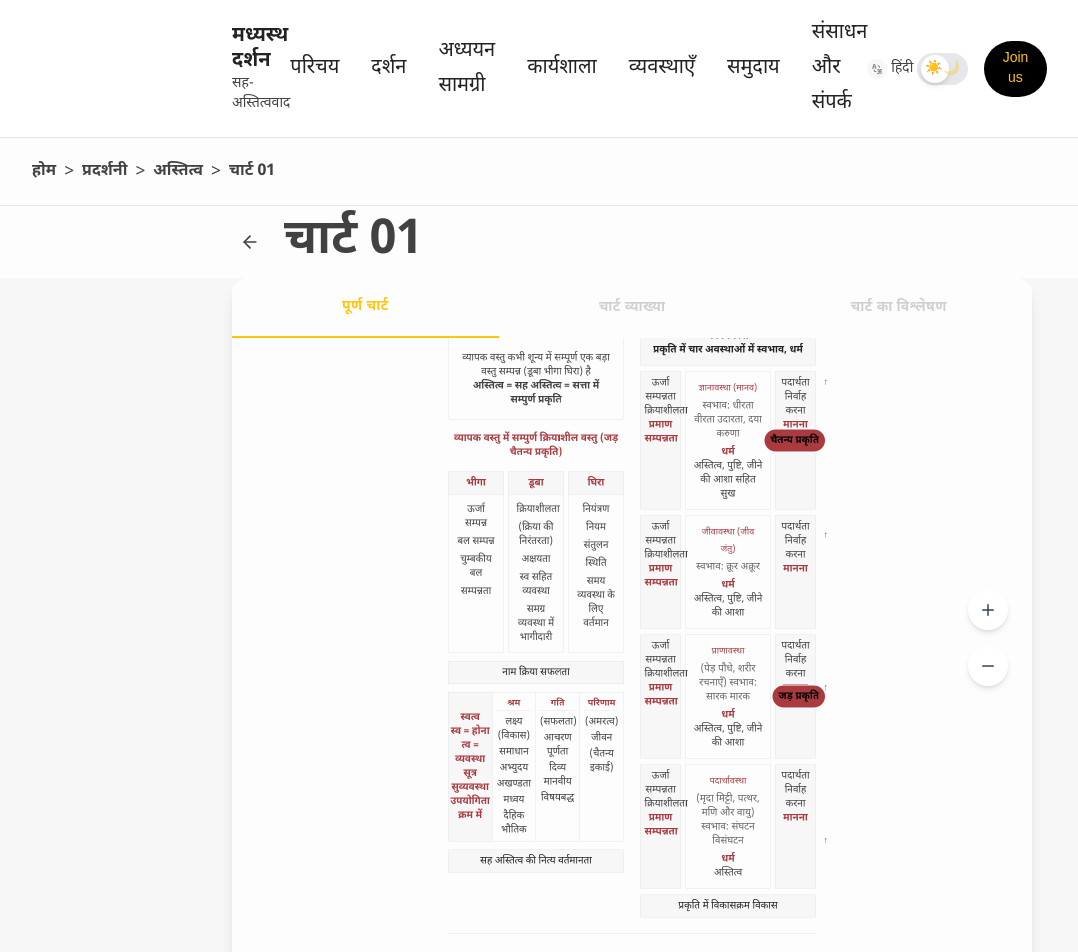
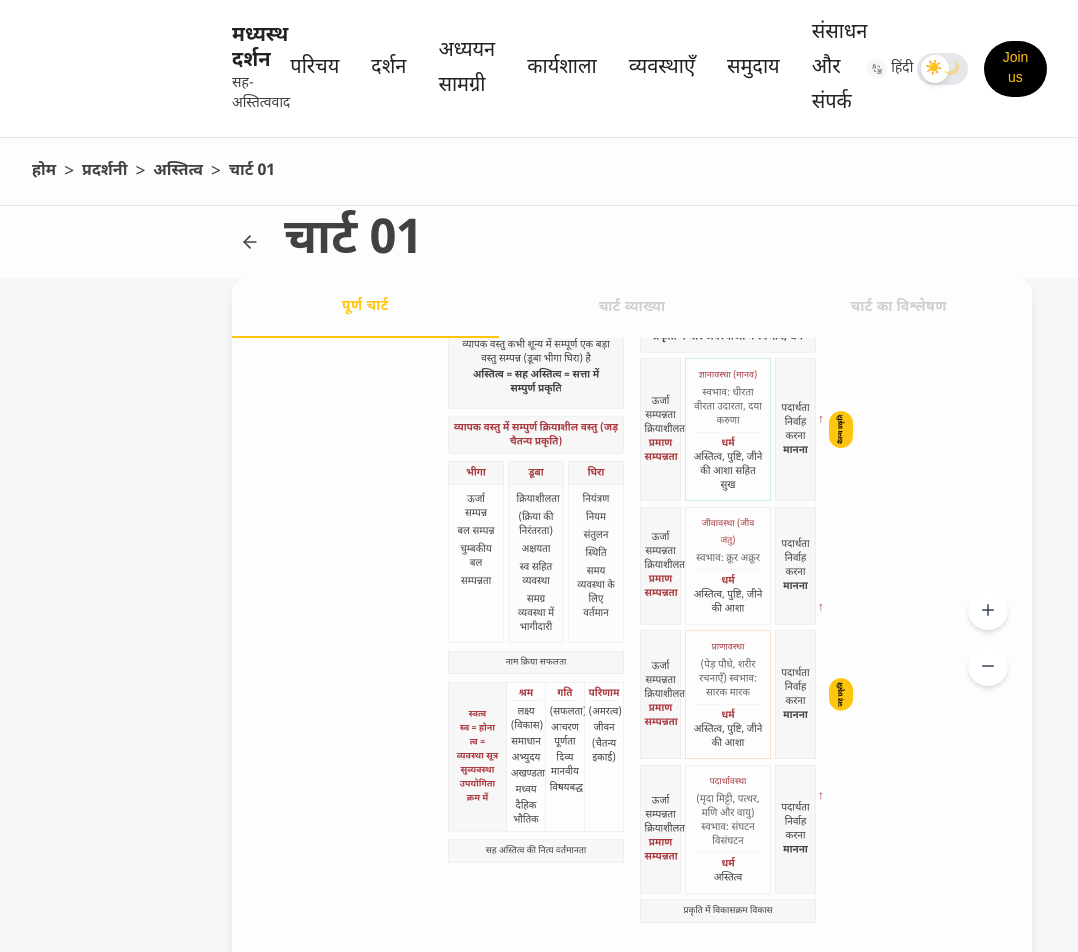
Before and after one commit to BRIJESH2403/madhyasth-darshan-sah-astitvavad, a Next.js app: page /charts/1/1/1 in a window 1280 px wide. Shown: the top 952 px of the page, without its empty margins (8-1086 px from the left). Built offline with nearby package versions, Linux system fonts and the light colour scheme.

Commit message:
updated chart01

```diff
--- a/src/components/charts/custom/Chart01.tsx
+++ b/src/components/charts/custom/Chart01.tsx
@@ -4,40 +4,40 @@ import React from "react";
 
 const Chart01 = () => {
   return (
-    <div className="chart-theme w-full p-4 md:p-8 transition-colors duration-300 text-(--chart-text)!">
-      <div className=" mx-auto grid grid-cols-1 lg:grid-cols-2 gap-8">
+    <div className="chart-theme w-full p-4 md:p-8 transition-colors duration-300 text-(--color-text-body)">
+      <div className=" grid grid-cols-1 lg:grid-cols-2 gap-8">
 
-        {/* LEFT COLUMN */}
+        {/* LEFT COLUMN: Astitva Darshan */}
         <div className="flex flex-col gap-4">
-
           {/* TOP BOX */}
-          <div className="border border-(--border-color)! p-6 rounded-sm text-center">
-            <h2 className="text-(--chart-primary)! text-xl font-bold mb-2">
+          <div className="border border-(--border-color)! p-6 rounded-sm text-center bg-(--color-bg-2)">
+            <h2 className="text-(--chart-primary)! text-2xl font-bold mb-2">
               अस्तित्व दर्शन
             </h2>
             <p className="text-xl">
-              व्यापक वस्तु कभी शून्य में सम्पूर्ण एक बड़ा वस्तु सम्पन्न (डूबा भीगा घिरा) है
+              व्यापक वस्तु कभी शून्य में सम्पूर्ण एक बड़ा वस्तु सम्पन्न (डूबा भीगा घिरा) है
             </p>
-            <p className="text-xl font-semibold">
+            <p className="text-xl font-semibold mt-1">
               अस्तित्व = सह अस्तित्व = सत्ता में सम्पुर्ण प्रकृति
             </p>
           </div>
 
           {/* STRIP */}
-          <div className="text-(--chart-primary)! p-2 text-center rounded-sm font-bold text-xl">
-            व्यापक वस्तु में सम्पुर्ण क्रियाशील वस्तु (जड़ चैतन्य प्रकृति)
+          <div className="bg-(--color-bg-2) border border-(--border-color) text-(--chart-primary)! p-2 text-center rounded-sm font-bold text-xl">
+            व्यापक वस्तु में सम्पुर्ण क्रियाशील वस्तु (जड़ चैतन्य प्रकृति)
           </div>
 
-          {/* 3 BOX */}
+          {/* 3 BOX (Bhiga, Duba, Ghira) */}
           <div className="grid grid-cols-3 gap-2">
-
             {[
               {
                 title: "भीगा",
+                bg: "bg-green-50/10", // Subtle tint for light mode, handled by opacity in dark
                 content: ["ऊर्जा सम्पन्न", "बल सम्पन्न", "चुम्बकीय बल", "सम्पन्नता"],
               },
               {
                 title: "डूबा",
+                bg: "bg-orange-50/10",
                 content: [
                   "क्रियाशीलता",
                   "(क्रिया की निरंतरता)",
@@ -48,6 +48,7 @@ const Chart01 = () => {
               },
               {
                 title: "घिरा",
+                bg: "bg-blue-50/10",
                 content: [
                   "नियंत्रण",
                   "नियम",
@@ -57,11 +58,11 @@ const Chart01 = () => {
                 ],
               },
             ].map((item, i) => (
-              <div key={i} className="border border-(--border-color)">
-                <div className="text-xl bg-(--color-bg-2) p-2 text-center border-b border-(--border-color) font-bold text-(--chart-primary)">
+              <div key={i} className={`border border-(--border-color) ${item.bg}`}>
+                <div className="text-xl bg-(--color-bg-2) p-2 text-center border-b border-(--border-color) font-bold text-(--chart-primary)!">
                   {item.title}
                 </div>
-                <div className="p-4 text-xl space-y-2 text-center" >
+                <div className="p-4 text-xl md:text-md space-y-2 text-center leading-tight">
                   {item.content.map((c, j) => (
                     <p key={j}>{c}</p>
                   ))}
@@ -70,17 +71,15 @@ const Chart01 = () => {
             ))}
           </div>
 
-          {/* MID TEXT */}
-          <div className="bg-(--color-bg-2) border border-(--border-color) p-2 text-center text-xl">
+          <div className="bg-(--color-bg-2) border border-(--border-color) p-2 text-center text-md">
             नाम क्रिया सफलता
           </div>
 
-          {/* TABLE */}
+          {/* BOTTOM TABLE SECTION */}
           <div className="flex border border-(--border-color)!">
-
-            {/* LEFT */}
-            <div className="w-1/4 p-4 border-r border-(--border-color)! flex items-center justify-center text-center bg-(--color-bg-2)">
-              <p className="text-(--chart-primary)! font-bold text-xl">
+            {/* LEFT CELL */}
+            <div className="w-1/3 p-4 border-r border-(--border-color)! flex items-center justify-center text-center bg-(--color-bg-2)">
+              <p className="text-(--chart-primary)! font-bold text-md">
                 स्वत्व <br />
                 स्व = होना <br />
                 त्व = व्यवस्था सूत्र <br />
@@ -88,9 +87,8 @@ const Chart01 = () => {
               </p>
             </div>
 
-            {/* RIGHT */}
-            <div className="w-3/4 grid grid-cols-3">
-
+            {/* RIGHT CELLS */}
+            <div className="w-2/3 grid grid-cols-3">
               {[
                 {
                   title: "श्रम",
@@ -105,11 +103,11 @@ const Chart01 = () => {
                   items: ["(अमरत्व)", "जीवन", "(चैतन्य इकाई)"],
                 },
               ].map((col, i) => (
-                <div key={i} className="p-2 border-r last:border-r-0 border-(--border-color)">
-                  <p className="font-bold text-center border-b border-(--border-color) mb-2 text-(--chart-primary)!">
+                <div key={i} className="p-2 border-r last:border-r-0 border-(--border-color) bg-(--color-bg-1)">
+                  <p className="font-bold text-center border-b border-(--border-color) mb-2 text-(--chart-primary)! text-xl">
                     {col.title}
                   </p>
-                  <div className="text-xl space-y-1 text-center">
+                  <div className="text-xs md:text-xl space-y-1 text-center">
                     {col.items.map((it, j) => (
                       <p key={j}>{it}</p>
                     ))}
@@ -119,14 +117,13 @@ const Chart01 = () => {
             </div>
           </div>
 
-          <div className="bg-(--color-bg-2) border border-(--border-color) p-2 text-center text-xl">
+          <div className="bg-(--color-bg-2) border border-(--border-color) p-2 text-center text-md">
             सह अस्तित्व की नित्य वर्तमानता
           </div>
         </div>
 
-        {/* RIGHT COLUMN */}
+        {/* RIGHT COLUMN: Nature States */}
         <div className="relative flex flex-col gap-3">
-
           <div className="border border-(--border-color) p-4 text-center rounded-sm bg-(--color-bg-2) text-xl font-bold">
             सह अस्तित्व में प्रकृति में (क्रिया) सम्पन्नता का विकास <br />
             प्रकृति में चार अवस्थाओं में स्वभाव, धर्म
@@ -138,83 +135,84 @@ const Chart01 = () => {
               sub: "स्वभाव: धीरता वीरता उदारता, दया करुणा",
               dharma: "अस्तित्व, पुष्टि, जीने की आशा सहित सुख",
               badge: "चैतन्य प्रकृति",
+              borderColor: "border-green-500/40",
             },
             {
               title: "जीवावस्था (जीव जंतु)",
               sub: "स्वभाव: क्रूर अक्रूर",
               dharma: "अस्तित्व, पुष्टि, जीने की आशा",
+              borderColor: "border-(--border-color)",
             },
             {
               title: "प्राणावस्था",
-              sub: "(पेड़ पौधे, शरीर रचनाएँ) स्वभाव: सारक मारक",
+              sub: "(पेड़ पौधे, शरीर रचनाएँ) स्वभाव: सारक मारक",
               dharma: "अस्तित्व, पुष्टि, जीने की आशा",
-              badge: "जड़ प्रकृति",
+              badge: "जड़ प्रकृति",
+              borderColor: "border-orange-500/40",
             },
             {
               title: "पदार्थावस्था",
               sub: "(मृदा मिट्टी, पत्थर, मणि और वायु) स्वभाव: संघटन विसंघटन",
               dharma: "अस्तित्व",
+              borderColor: "border-(--border-color)",
             },
           ].map((item, idx) => (
-            <div key={idx} className="grid grid-cols-12 gap-2 relative">
-
-              {/* LEFT */}
-              <div className="col-span-3 border border-(--border-color) p-2 text-xl bg-(--color-bg-2) text-center ">
+            <div key={idx} className="grid grid-cols-12 gap-2 relative group">
+              {/* LEFT INFO */}
+              <div className="col-span-3 border border-(--border-color) p-2 text-xs md:text-xl bg-(--color-bg-2) text-center flex flex-col justify-center">
                 <p>ऊर्जा सम्पन्नता</p>
                 <p>क्रियाशीलता</p>
                 <p className="text-(--chart-primary)! font-bold">प्रमाण सम्पन्नता</p>
               </div>
 
-              {/* CENTER */}
-              <div className="col-span-6 border border-(--border-color) p-4 text-center">
+              {/* CENTER CONTENT */}
+              <div className={`col-span-6 border ${item.borderColor} p-4 text-center bg-(--color-bg-1)`}>
                 <h4 className="text-(--chart-primary)! font-bold text-xl mb-1">
                   {item.title}
                 </h4>
                 <p className="text-xl opacity-80">{item.sub}</p>
 
-                <div className="mt-2">
-                  <p className="text-(--chart-primary)! font-bold text-xl">
-                    धर्म
-                  </p>
+                <div className="mt-2 pt-2 border-t border-(--border-color) border-dashed">
+                  <p className="text-(--chart-primary)! font-bold text-xl">धर्म</p>
                   <p className="text-xl">{item.dharma}</p>
                 </div>
               </div>
 
-              {/* RIGHT */}
-              <div className="col-span-3 border border-(--border-color) p-2 text-xl bg-(--color-bg-2) text-center">
+              {/* RIGHT INFO */}
+              <div className="col-span-3 border border-(--border-color) p-2 text-xs md:text-xl bg-(--color-bg-2) text-center flex flex-col justify-center">
                 <p>पदार्थता</p>
                 <p>निर्वाह करना</p>
-                <p className="text-(--chart-primary)! font-bold">मानना</p>
+                <p className="text-red-500 font-bold">मानना</p>
               </div>
 
-              {/* BADGE */}
+              {/* SIDE BADGE (Chaitanya/Jad) */}
               {item.badge && (
-                <div className="absolute -right-5 top-1/2 -translate-y-1/2 bg-(--chart-primary) text-black text-xl font-bold px-3 py-2 rounded-full border-2 border-(--color-bg-1)">
+                <div className="absolute -right-6 top-1/2 -translate-y-1/2 translate-x-full bg-(--color-primary) text-black text-xs font-bold px-2 py-4 rounded-full border-2 border-(--color-bg-1) z-10 [writing-mode:vertical-lr] rotate-180">
                   {item.badge}
                 </div>
               )}
             </div>
           ))}
 
-          {/* ARROWS */}
-          <div className="absolute right-0 top-0 bottom-0 flex flex-col justify-around">
-            {[1, 2, 3, 4].map((i) => (
-              <span key={i} className="text-(--chart-primary)! translate-x-6 text-lg">
+          {/* VERTICAL ARROWS */}
+          <div className="absolute right-0 top-16 bottom-16 flex flex-col justify-around">
+            {[1, 2, 3].map((i) => (
+              <span key={i} className="text-(--chart-primary)! translate-x-4 text-2xl font-bold">
                 ↑
               </span>
             ))}
           </div>
 
-          <div className="bg-(--color-bg-2) border border-(--border-color) p-2 text-center text-xl">
+          <div className="bg-(--color-bg-2) border border-(--border-color) p-2 text-center text-md mt-auto">
             प्रकृति में विकासक्रम विकास
           </div>
         </div>
       </div>
 
       {/* FOOTER */}
-      <div className="mt-8 border-t border-(--border-color) pt-4 text-center">
-        <p className="text-xl italic opacity-70">
-          अस्तित्व मूलक मानव केंद्रित चिंतन — मध्यस्थ दर्शन सहअस्तित्ववाद — मानव व्यवहार दर्शन — ए नागराज [2003]
+      <div className="mt-12 border-t border-(--border-color) pt-4 text-center">
+        <p className="text-xl italic opacity-60">
+          अस्तित्व मूलक मानव केंद्रित चिंतन — मध्यस्थ दर्शन सहअस्तित्ववाद — मानव व्यवहार दर्शन — ए नागराज [2003] pg 2-5 जीवन विद्या प्रकाशन, अमरकंटक
         </p>
       </div>
     </div>
--- a/src/components/layout/navbar/menus/AdhyayanMenu.tsx
+++ b/src/components/layout/navbar/menus/AdhyayanMenu.tsx
@@ -13,7 +13,7 @@ const darshanMenuItems: MegaMenuItem[] = [
     icon: "/AdhyayanSamgriimg/2.png",
     title: "चार्ट्स संग्रह (500 चार्ट्स)",
     desc: "शिक्षा का मानवीयकरण योजनाओं, स्वराज्य व्यवस्था योजना",
-    href: "/ChartsHome",
+    href: "/charts",
   },
   {
     icon: "/AdhyayanSamgriimg/3.png",
```
